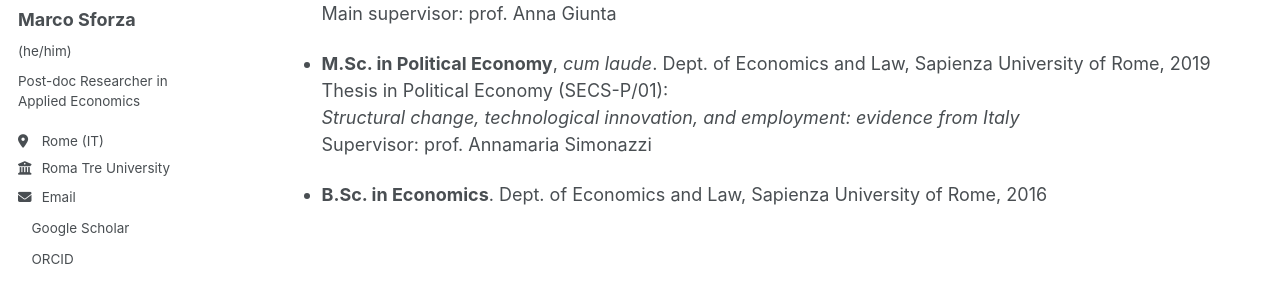
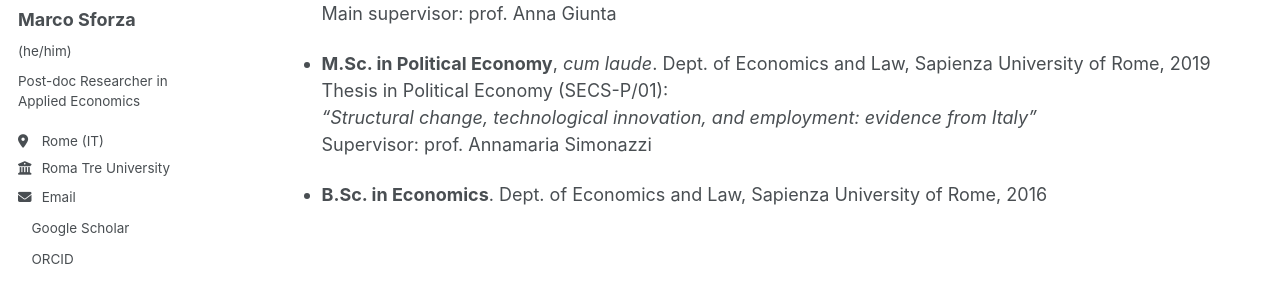
Before and after one commit to marcosforza/marcosforza.github.io, a Jekyll site: the page built from _pages/cv.md, in a window 1280 px wide and 900 px high. Shown: the part 277-559 px from the top of the window. Built offline with Jekyll 4.4.1, drawn with Linux system fonts in a browser that asks for light colours; a style sheet for code colours, icons or effects is not loaded.

Commit message:
Fix formatting of thesis title in CV

```diff
--- a/_pages/cv.md
+++ b/_pages/cv.md
@@ -18,7 +18,7 @@ redirect_from:
 
 * **M.Sc. in Political Economy**, <i>cum laude</i>. Dept. of Economics and Law, Sapienza University of Rome, 2019<br>
   Thesis in Political Economy (SECS-P/01):<br>
-  <i>Structural change, technological innovation, and employment: evidence from Italy</i><br>
+  <i>"Structural change, technological innovation, and employment: evidence from Italy"</i><br>
   Supervisor: prof. Annamaria Simonazzi
 
 * **B.Sc. in Economics**. Dept. of Economics and Law, Sapienza University of Rome, 2016
```
